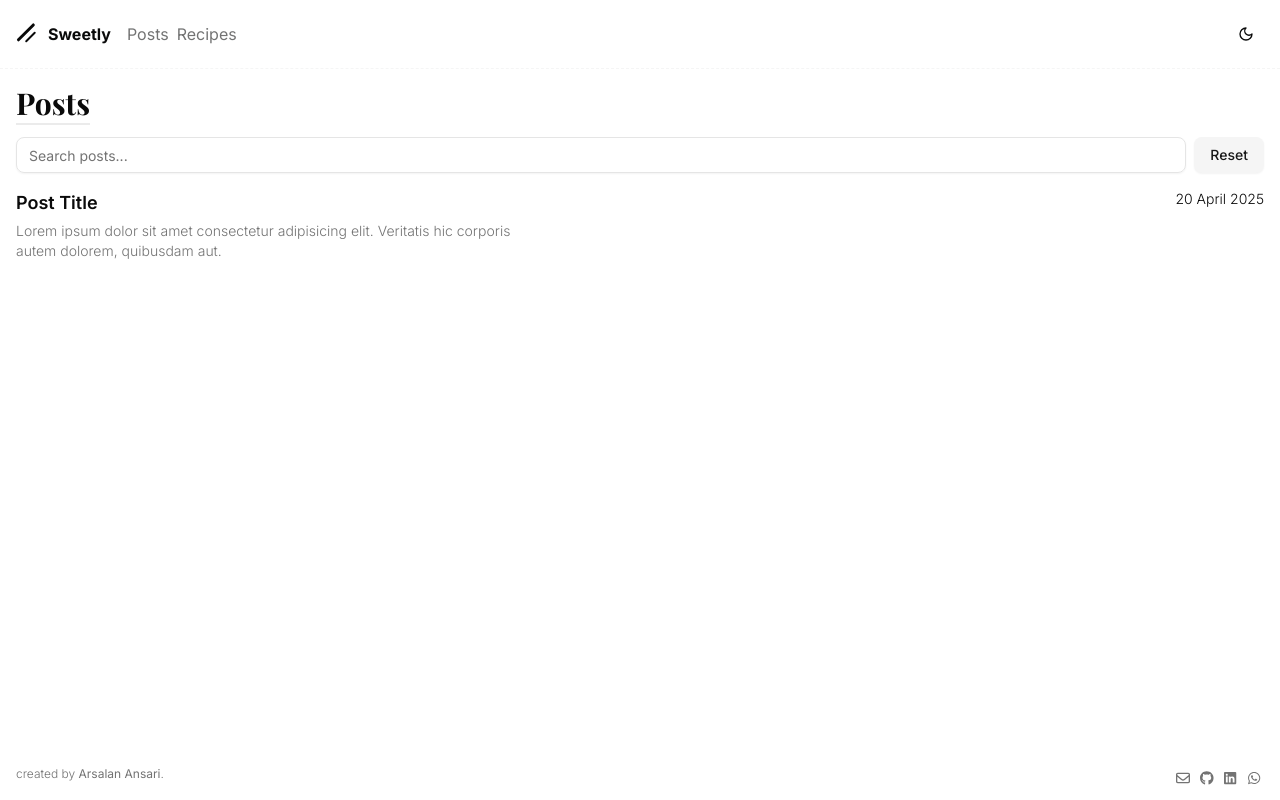
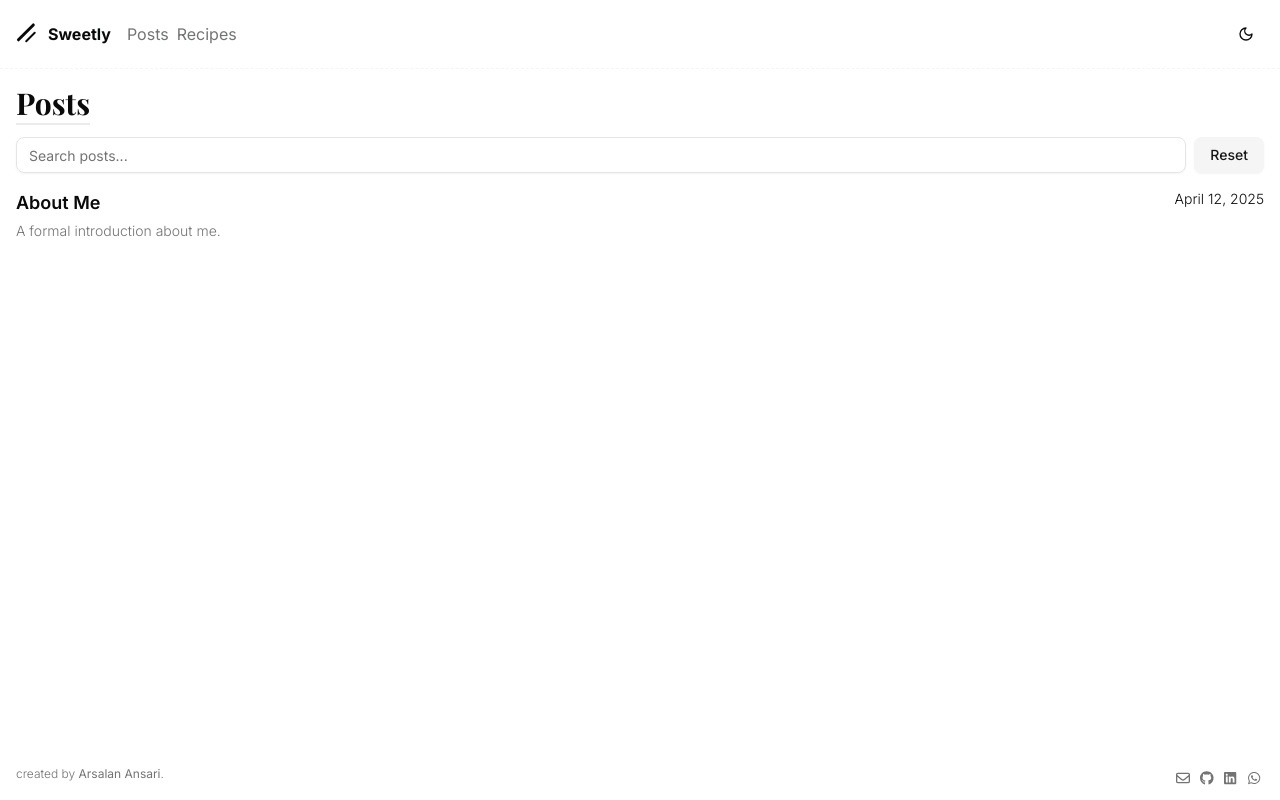
Before and after one commit to arsalanansariofficial/sweetly, a Next.js app: page /posts in a window 1280 px wide. Built offline with nearby package versions, Linux system fonts and the light colour scheme; a web font is replaced by a local one.

Commit message:
Update posts page

```diff
--- a/app/posts/page.tsx
+++ b/app/posts/page.tsx
@@ -1,9 +1,20 @@
+'use client';
+
 import Link from 'next/link';
+import { useState } from 'react';
 
+import data from '@/data.json';
+import { formatDate } from '@/lib/utils';
 import { Input } from '@/components/ui/input';
 import { Button } from '@/components/ui/button';
 
 export default function Page() {
+  const [filter, setFilter] = useState<string>(String());
+
+  const posts = data.posts.filter(post =>
+    post.title.toLowerCase().includes(filter.toLowerCase())
+  );
+
   return (
     <main className="grow p-4">
       <section className="container mx-auto space-y-4">
@@ -11,31 +22,49 @@ export default function Page() {
           <h1 className="decoration-border/75 font-serif text-3xl font-bold underline decoration-2 underline-offset-8">
             Posts
           </h1>
-          <div className="flex gap-2">
-            <Input type="text" placeholder="Search posts..." />
-            <Button variant="secondary">Reset</Button>
-          </div>
+          <form className="flex gap-2">
+            <Input
+              type="text"
+              placeholder="Search posts..."
+              onChange={e => setFilter(e.target.value)}
+            />
+            <Button
+              type="reset"
+              variant="secondary"
+              onClick={() => setFilter(String())}
+            >
+              Reset
+            </Button>
+          </form>
         </header>
         <main>
+          {posts.length === 0 && (
+            <p className="text-muted-foreground">No posts currently.</p>
+          )}
+          {posts.length > 0 && (
             <ul>
-            <li>
+              {posts.map(post => (
+                <li key={post.slug}>
                   <Link
-                href="posts/featured"
+                    href={`/posts/${post.slug}`}
                     className="space-y-1 sm:flex sm:justify-between sm:gap-4 sm:space-y-0"
                   >
                     <header className="max-w-lg sm:grow sm:space-y-1">
-                  <h2 className="text-lg font-semibold">Post Title</h2>
+                      <h2 className="text-lg font-semibold">{post.title}</h2>
                       <p className="text-muted-foreground line-clamp-2 text-sm font-light">
-                    Lorem ipsum dolor sit amet consectetur adipisicing elit.
-                    Veritatis hic corporis autem dolorem, quibusdam aut.
+                        {post.summary}
                       </p>
                     </header>
                     <footer>
-                  <p className="text-sm font-light">20 April 2025</p>
+                      <p className="text-sm font-light">
+                        {formatDate(post.publishedAt)}
+                      </p>
                     </footer>
                   </Link>
                 </li>
+              ))}
             </ul>
+          )}
         </main>
       </section>
     </main>
```
Lines whose indentation alone changed are shown as unchanged.
